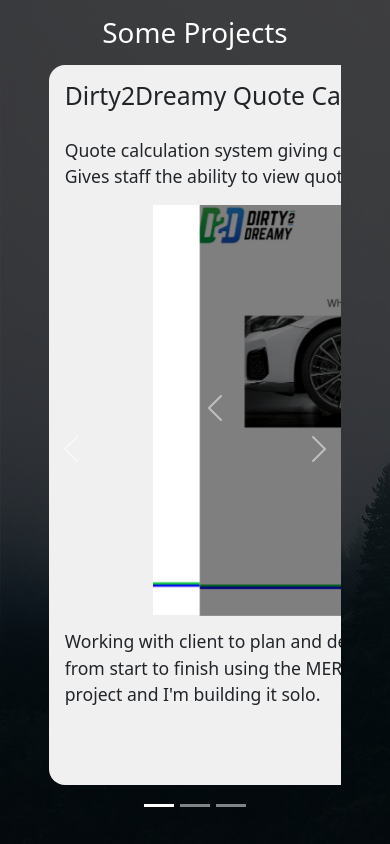
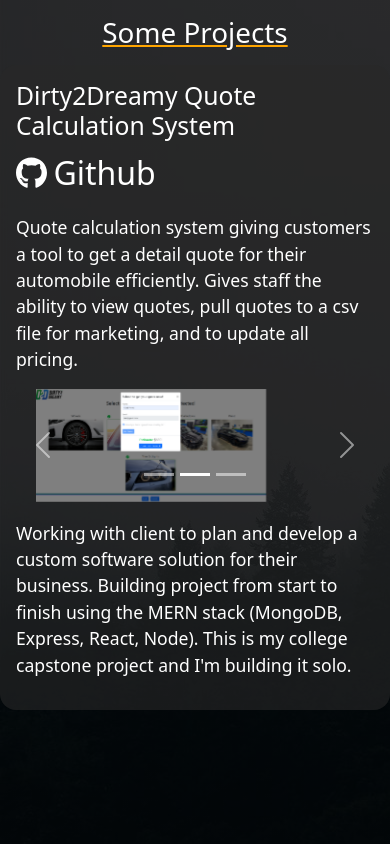
Before and after one commit to CalebN99/Portfolio, a React (Create React App) app: page /projects in a window 390 px wide. Built offline with nearby package versions, Linux system fonts and the light colour scheme.

Commit message:
Design rework!

```diff
--- a/src/App.css
+++ b/src/App.css
@@ -2,3 +2,8 @@
   padding: 0;
   margin: 0;
 }
+
+.home {
+  background: linear-gradient( rgba(0, 0, 0, 0.8), rgba(0, 0, 0, 0.8) ), url('./assets//forest-background.jpg');
+    height: 100vh;
+}
--- a/src/App.tsx
+++ b/src/App.tsx
@@ -5,16 +5,20 @@
 import Home from "./components/main/Home";
 import Projects from "./components/main/Projects";
 import Interests  from "./components/main/Interests";
+import Nav from "./components/nav/Nav";
 
 function App() {
   return (
-    <div>
+    <div className="home">
+      <Nav />
       <Routes>
+
         <Route path="/" element={<Home />} />
         <Route path="/projects" element={<Projects />} />
         <Route path="/interests" element={<Interests />} />
 
       </Routes>
+
     </div>
   );
 }
--- a/src/components/main/Home.tsx
+++ b/src/components/main/Home.tsx
@@ -4,11 +4,9 @@
 import { FontAwesomeIcon } from "@fortawesome/react-fontawesome";
 import { faGithub, faLinkedin } from "@fortawesome/free-brands-svg-icons";
 
-import Nav from "../nav/Nav";
 function Home() {
   return (
     <div className="home_component">
-      <Nav />
       <div className="selfPortrait-container">
         <img src={portrait} alt="Self portrait" className="self-portrait" />
         <h1 className="home-title">Junior Software Developer</h1>
--- a/src/components/main/Interests.tsx
+++ b/src/components/main/Interests.tsx
@@ -1,47 +1,44 @@
 import React from "react";
 import "../../styling/Home.css";
 import "../../styling/Projects.css";
-import Nav from "../nav/Nav";
 import Carousel from "react-bootstrap/Carousel";
 function Interests() {
   return (
     <div className="projects_component">
-    <Nav />
       <h1 className="project_h1">My Interests!</h1>
       <div className="projects_container">
-      <Carousel id="parent_carousel" interval={null}>
-        <Carousel.Item>
         <div className="project">
-            <h2>
-              Auto Detailing / Cars{" "}
-            </h2>
+          <h2>Auto Detailing / Cars </h2>
           <p>
-              Auto Detailing became something I love doing and do as a job since I graduated high school. My first job out of high school was auto detailing for
-              my brothers company, and I still do to this day. I do it all, from basic interior details and exterior washes, to high end paint corrections
-              and ceramic coatings. I'm also a lover of cars, so a huge benefit of this hobby & job is I get to work on a lot cars I probably would never even get to sit in!
-              A long with many great opportunities such as being able to attend the SEMA show in Las Vegas every year.
+            Auto Detailing became something I love doing and do as a job since I
+            graduated high school. My first job out of high school was auto
+            detailing for my brothers company, and I still do to this day. I do
+            it all, from basic interior details and exterior washes, to high end
+            paint corrections and ceramic coatings. I'm also a lover of cars, so
+            a huge benefit of this hobby & job is I get to work on a lot cars I
+            probably would never even get to sit in! A long with many great
+            opportunities such as being able to attend the SEMA show in Las
+            Vegas every year.
           </p>
 
-            <Carousel id="child_carousel">
+          <Carousel id="child_carousel" >
             <Carousel.Item>
               <img
-                  className="d-block w-100"
+
                 src={require("../../assets/auto_detail/auto_1.jpeg")}
                 alt="First slide"
               />
             </Carousel.Item>
             <Carousel.Item>
               <img
-                  className="d-block w-100"
+
                 src={require("../../assets/auto_detail/auto_2.JPG")}
                 alt="Second slide"
               />
             </Carousel.Item>
           </Carousel>
         </div>
-        </Carousel.Item>
 
-        <Carousel.Item>
         <div className="project">
             <h2>
               Fitness / Being Active
@@ -56,55 +53,53 @@
 
               <Carousel.Item>
                 <img
-                  className="d-block w-100 h-80"
+
                   src={require("../../assets/fitness/fitness_1.jpeg")}
                   alt="First slide"
                 />
               </Carousel.Item>
               <Carousel.Item>
                 <img
-                  className="d-block w-100"
+
                   src={require("../../assets/fitness/fitness_2.jpeg")}
                   alt="First slide"
                 />
               </Carousel.Item>
             </Carousel>
           </div>
-        </Carousel.Item>
-
-        <Carousel.Item>
           <div className="project">
-            <h2>
-              PC Gaming
-            </h2>
+              <h2>PC Gaming</h2>
               <p>
-              I've been gaming since I could remember, started out PC gaming even! I grew up doing lan parties with my family and family friends, a long with
-              learning how to build and work on computers. My main games that I've played the most is World of Warcraft, Counter Strike, and League of Legends.
-              However, I'm open and do play almost anything that seems appealing to me or whatever my friends are playing. I love being able to build and upgrade
-              my computer to increase performance of my games, it's many hobbies in one! Current specs: RTX 3070, Ryzen 3600x, 32gbs DDR4, 1TB SSD, 2GB HDD
+                I've been gaming since I could remember, started out PC gaming
+                even! I grew up doing lan parties with my family and family
+                friends, a long with learning how to build and work on
+                computers. My main games that I've played the most is World of
+                Warcraft, Counter Strike, and League of Legends. However, I'm
+                open and do play almost anything that seems appealing to me or
+                whatever my friends are playing. I love being able to build and
+                upgrade my computer to increase performance of my games, it's
+                many hobbies in one! Current specs: RTX 3070, Ryzen 3600x, 32gbs
+                DDR4, 1TB SSD, 2GB HDD
               </p>
 
-            <Carousel id="child_carousel" variant="dark">
+              <Carousel id="child_carousel">
                 <Carousel.Item>
                   <img
-                  className="d-block w-100"
+
                     src={require("../../assets/gaming/gaming_1.jpeg")}
                     alt="First slide"
                   />
                 </Carousel.Item>
                 <Carousel.Item>
                   <img
-                  className="d-block w-100"
+
                     src={require("../../assets/gaming/gaming_2.png")}
                     alt="Second slide"
                   />
                 </Carousel.Item>
               </Carousel>
             </div>
-        </Carousel.Item>
 
-
-      </Carousel>
       </div>
     </div>
   );
--- a/src/components/main/Projects.tsx
+++ b/src/components/main/Projects.tsx
@@ -1,6 +1,5 @@
 import React from "react";
 import "../../styling/Projects.css";
-import Nav from "../nav/Nav";
 import { FontAwesomeIcon } from "@fortawesome/react-fontawesome";
 import { faGithub } from "@fortawesome/free-brands-svg-icons";
 
@@ -14,54 +13,40 @@
 function Projects() {
   return (
     <div className="projects_component">
-      <Nav />
       <h1 className="project_h1">Some Projects</h1>
       <div className="projects_container">
-        <Carousel id="parent_carousel" interval={null}>
-          <Carousel.Item>
         <div className="project">
-              <h2>
-                Dirty2Dreamy Quote Calculation System{" "}
-                <span>
-                  {" "}
+          <h2>Dirty2Dreamy Quote Calculation System </h2>
           <a
             target="_blank"
             href="https://github.com/CalebN99/d2d_quote_calculator"
             rel="noreferrer"
           >
-                    <FontAwesomeIcon
-                      icon={faGithub}
-                      className="github-icon-projects"
-                    />
+            <FontAwesomeIcon icon={faGithub} className="github-icon-projects" />
             Github
           </a>
-                </span>
-              </h2>
           <p>
             Quote calculation system giving customers a tool to get a detail
-                quote for their automobile efficiently. Gives staff the ability
-                to view quotes, pull quotes to a csv file for marketing, and to
-                update all pricing.{" "}
+            quote for their automobile efficiently. Gives staff the ability to
+            view quotes, pull quotes to a csv file for marketing, and to update
+            all pricing.{" "}
           </p>
 
           <Carousel id="child_carousel">
             <Carousel.Item>
               <img
-                    className="d-block w-100"
                 src={require("../../assets/d2d_quote/d2d_1.png")}
                 alt="First slide"
               />
             </Carousel.Item>
             <Carousel.Item>
               <img
-                    className="d-block w-100"
                 src={require("../../assets/d2d_quote/d2d_2.png")}
                 alt="Second slide"
               />
             </Carousel.Item>
             <Carousel.Item>
               <img
-                    className="d-block w-100"
                 src={require("../../assets/d2d_quote/d2d_3.png")}
                 alt="Third slide"
               />
@@ -69,38 +54,27 @@
           </Carousel>
 
           <p className="">
-                Working with client to plan and develop a custom software
-                solution for their business. Building project from start to
-                finish using the MERN stack (MongoDB, Express, React, Node).
-                This is my college capstone project and I'm building it solo.
+            Working with client to plan and develop a custom software solution
+            for their business. Building project from start to finish using the
+            MERN stack (MongoDB, Express, React, Node). This is my college
+            capstone project and I'm building it solo.
           </p>
         </div>
-          </Carousel.Item>
 
-          <Carousel.Item>
         <div className="project">
-              <h2>
-                Candology (School project){" "}
-                <span>
-                  {" "}
+          <h2>Candology (School project) </h2>
           <a
             target="_blank"
             href="https://github.com/CalebN99/candology"
             rel="noreferrer"
           >
-                    <FontAwesomeIcon
-                      icon={faGithub}
-                      className="github-icon-projects"
-                    />
+            <FontAwesomeIcon icon={faGithub} className="github-icon-projects" />
             Github
           </a>
-                </span>
-              </h2>
           <p>
-                Group school project of a mock ecommerce website. Users can
-                create an account to browse and purchase candles. Admins can
-                login to to view and "fulfill" orders, along with updating
-                product quantity.{" "}
+            Group school project of a mock ecommerce website. Users can create
+            an account to browse and purchase candles. Admins can login to to
+            view and "fulfill" orders, along with updating product quantity.{" "}
           </p>
 
           <Carousel id="child_carousel" variant="dark">
@@ -135,37 +109,27 @@
           </Carousel>
 
           <p className="">
-                Worked on an agile development team of 3 to develop this website
-                in a single quarter. Built using the LAMP stack (Linux, Apache,
-                MySQL, PHP), along with a php MVC framework (Fat-free).
-                Presented project at the end of the quarter and received an 100%
-                grade on the project.
+            Worked on an agile development team of 3 to develop this website in
+            a single quarter. Built using the LAMP stack (Linux, Apache, MySQL,
+            PHP), along with a php MVC framework (Fat-free). Presented project
+            at the end of the quarter and received an 100% grade on the project.
           </p>
         </div>
-          </Carousel.Item>
-
-          <Carousel.Item>
         <div className="project">
-              <h2>
-                Movies-R-Us (Practice Project)
-                <span>
-                  {" "}
+          <h2>Movies-R-Us (Practice Project)</h2>
           <a
             target="_blank"
             href="https://github.com/CalebN99/Movies-R-Us"
             rel="noreferrer"
           >
-                    <FontAwesomeIcon
-                      icon={faGithub}
-                      className="github-icon-projects"
-                    />
+            <FontAwesomeIcon icon={faGithub} className="github-icon-projects" />
             Github
           </a>
-                </span>
-              </h2>
           <p>
-                Solo project practicing React. Uses the open movie database api. Pulls abunch of movies, allows you to filter by genre,
-                sort by popularity and rating, and click on a movie to view a description and the rating of the movie.
+            Solo project practicing React. Uses the open movie database api.
+            Pulls a bunch of movies, allows you to filter by genre, sort by
+            popularity and rating, and click on a movie to view a description
+            and the rating of the movie.
           </p>
 
           <Carousel id="child_carousel">
@@ -199,8 +163,6 @@
             </Carousel.Item>
           </Carousel>
         </div>
-          </Carousel.Item>
-        </Carousel>
       </div>
     </div>
   );
--- a/src/components/nav/Nav.tsx
+++ b/src/components/nav/Nav.tsx
@@ -1,4 +1,4 @@
-import React from "react";
+import React, { useState } from "react";
 import "../../styling/Nav.css";
 import { Link } from "react-router-dom";
 
@@ -6,24 +6,29 @@
 
 function Nav() {
 
+  const [navSelection, setSelection] = useState("home");
+
+
+
+
   return (
     <div className="nav_componenet">
       <nav className="navbar navbar-expand-lg">
 
         <div className="collapse navbar-collapse" id="navbarSupportedContent">
           <ul className="navbar-nav mr-auto">
-            <li className="nav-item active">
-            <Link className="nav-link" to="/">
+            <li className={navSelection === "home" ? "nav-item active" : "nav-item"}>
+            <Link className="nav-link" to="/" onClick={() => setSelection("home")}>
               Home
               </Link>
             </li>
-            <li className="nav-item">
-              <Link className="nav-link" to="/projects">
+            <li className={navSelection === "projects" ? "nav-item active" : "nav-item"}>
+              <Link className="nav-link" to="/projects" onClick={() => setSelection("projects")}>
               Projects
               </Link>
             </li>
-            <li className="nav-item">
-              <Link className="nav-link" to="/interests">
+            <li className={navSelection === "interests" ? "nav-item active" : "nav-item"}>
+              <Link className="nav-link" to="/interests" onClick={() => setSelection("interests")}>
               Interests
               </Link>
             </li>
--- a/src/styling/Home.css
+++ b/src/styling/Home.css
@@ -1,7 +1,4 @@
-.home_component {
-    background: linear-gradient( rgba(0, 0, 0, 0.7), rgba(0, 0, 0, 0.7) ), url('../assets/forest-background.jpg');
-    height: 100vh;
-}
+
 
 .self-portrait {
     width: 25em;
@@ -32,3 +29,14 @@
     font-size: 2.5em;
     margin: .25em;
 }
+
+@media only screen and (max-width: 490px) {
+    .self-portrait {
+        width: 12.5em;
+        margin: 0 auto;
+        display: block;
+        margin-top: 3em;
+        border-radius: 1em;
+        border: 1px solid black;
+    }
+}
--- a/src/styling/Nav.css
+++ b/src/styling/Nav.css
@@ -1,8 +1,16 @@
 .nav_componenet {
-    width: 100vw;
+    width: fit-content;
     padding-left: 1em;
 }
 .nav-link {
     color: white !important;
     font-size: 1.25em !important;
 }
+
+.nav-link:hover {
+    text-decoration: underline orange;
+}
+
+.navbar-nav > .active > a {
+    text-decoration: underline orange;
+}
--- a/src/styling/Projects.css
+++ b/src/styling/Projects.css
@@ -1,57 +1,106 @@
-.projects_component {
-    background: linear-gradient( rgba(0, 0, 0, 0.7), rgba(0, 0, 0, 0.7) ), url('../assets/forest-background.jpg');
-    height: 100vh;
-}
+
 
 .projects_container {
     margin-top: 1em;
     height: 80vh;
+    overflow: auto;
+    padding: none;
 }
 
 
 .project_h1 {
     color: white;
     text-align: center;
+    text-decoration: underline orange;
 }
 
 .project {
-    width: 65em;
-    height: 45em;
-    overflow: auto;
-    background-color: #F0F0F0;
+    color: white;
+    display: flexbox;
+    max-width: 65em;
+    background-color: rgba(40, 40, 40, 0.6);
     margin: 0 auto;
     padding: 1em;
     border-radius: 1em;
+    margin-bottom: 2em;
 }
 
 .project p {
     padding-top: 1em;
-    width: 50em;
+    max-width: 50em;
     text-align: left;
     font-size: 1.10em;
     font-weight: 400;
 }
-#parent_carousel {
-    width: 75vw;
-    margin: 0 auto;
-    padding-bottom: 3em;
-}
+
 
 #child_carousel {
     width: 52em;
     margin: 0 auto;
 
-    max-height: 405.33px;
+    height: auto;
 }
 
 .github-icon-projects {
-    color: black;
-    margin-left: 3em;
-    margin-right: .3em;
+    color: white;
+    font-size: 1em;
+    margin-right: .2em
 }
 
 .project a {
-    color: black;
+    color: white;
     text-decoration: none;
-    float: right;
+    font-size: 2em;
+
 }
+
+img {
+    width: auto;
+    max-width: 100%;
+    height: auto !important;
+}
+
+@media only screen and (max-width: 885px) {
+    img {
+        max-width: 700px;
+    }
+    #child_carousel {
+        width: fit-content;
+    }
+}
+
+@media only screen and (max-width: 749px) {
+    img {
+        max-width: 600px;
+    }
+    #child_carousel {
+        width: fit-content;
+    }
+}
+
+@media only screen and (max-width: 650px) {
+    img {
+        max-width: 550px;
+    }
+    #child_carousel {
+        width: fit-content;
+    }
+}
+
+@media only screen and (max-width: 600px) {
+    img {
+        max-width: 450px;
+    }
+    #child_carousel {
+        width: fit-content;
+    }
+}
+
+@media only screen and (max-width: 490px) {
+    img {
+        max-width: 230px;
+    }
+    #child_carousel {
+        width: fit-content;
+    }
+}
```
Also changed, not shown: 1 other file (tests, documents, lock files or other folders). Lines whose indentation alone changed are shown as unchanged.
